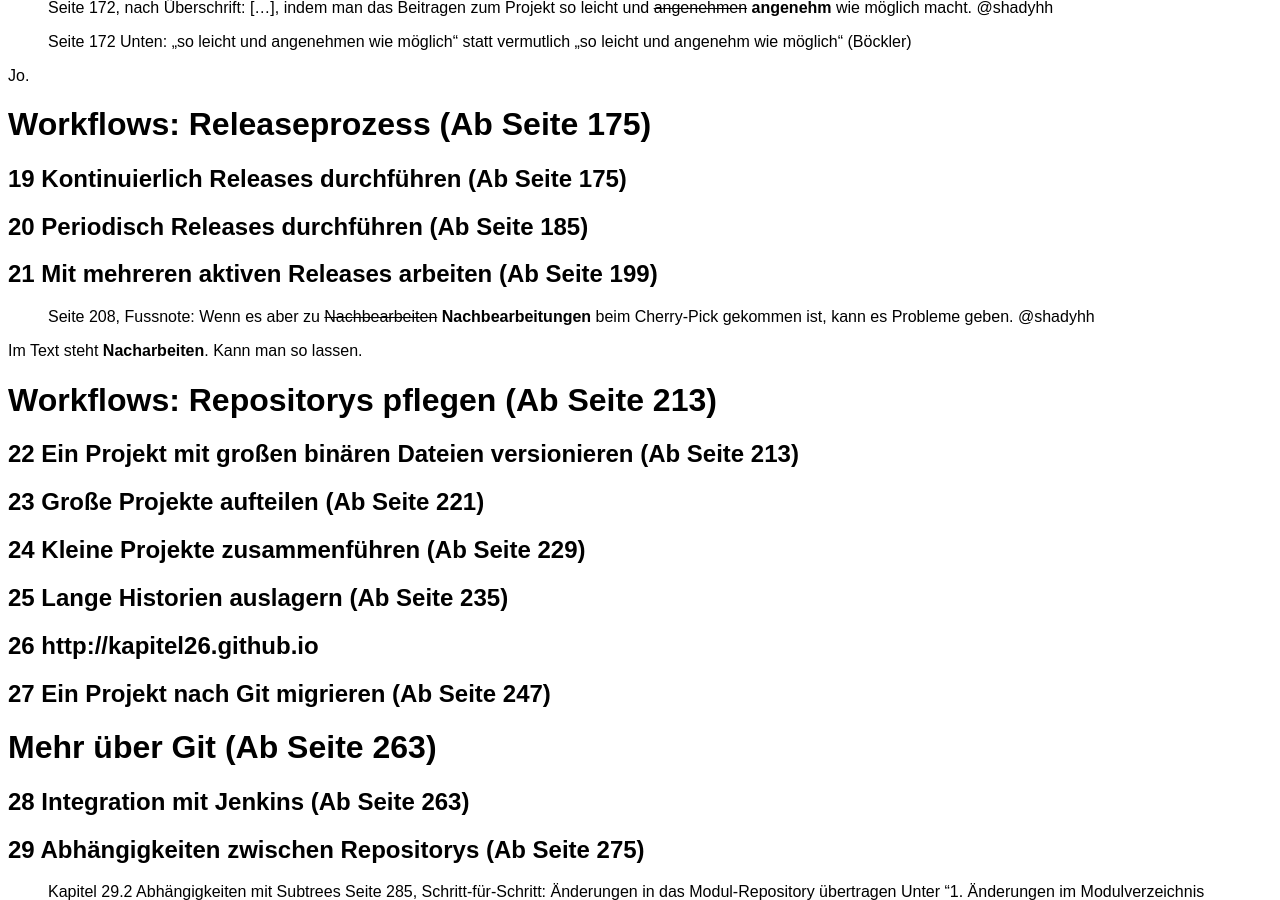
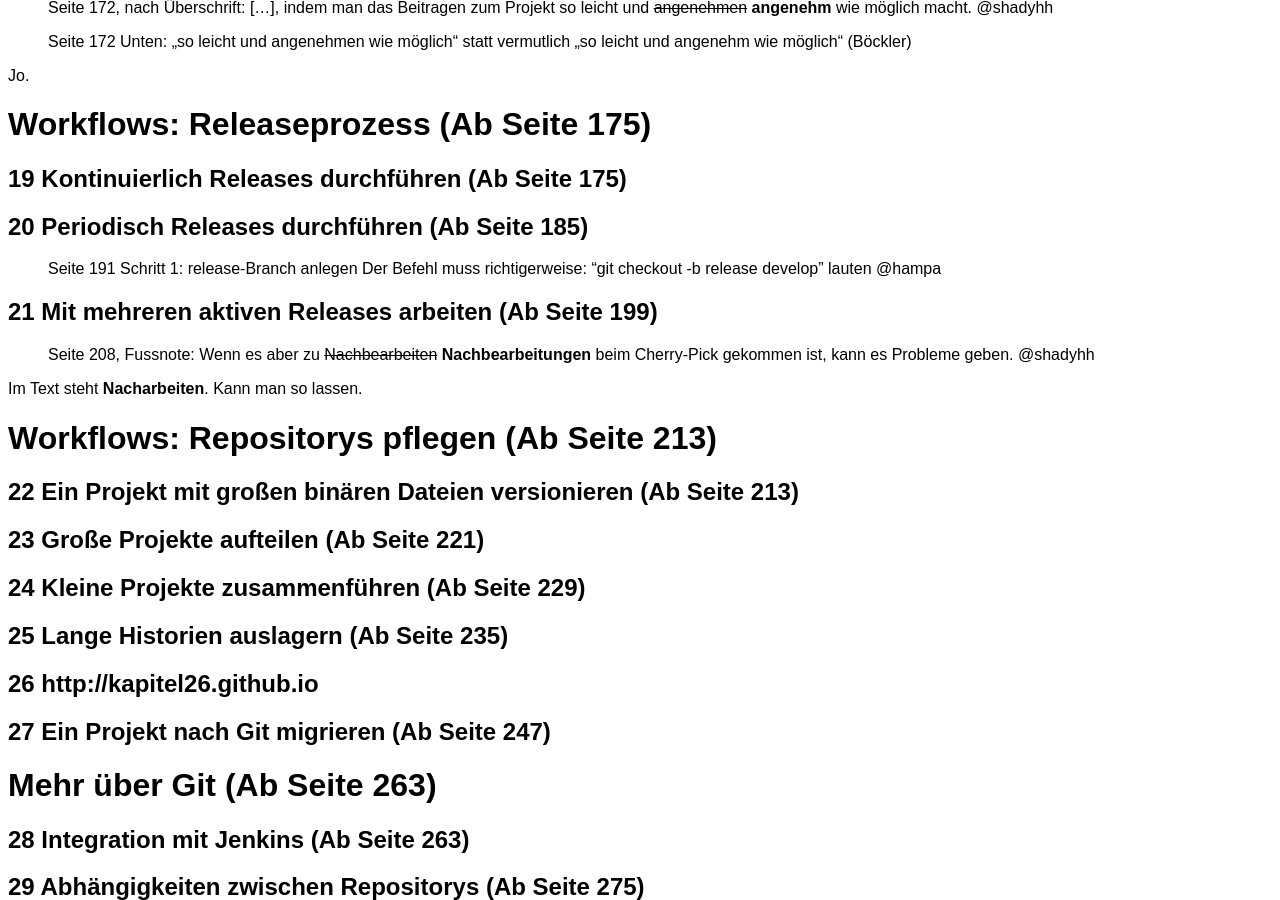
Before and after one commit to kapitel26/gitbuch-feedback, a Jekyll site: the page built from feedback-git-buch-auflage-4.md, in a window 1280 px wide and 900 px high, scrolled down 2113 px. Built offline with Jekyll 4.4.1, drawn with Linux system fonts in a browser that asks for light colours.

Commit message:
Update feedback-git-buch-auflage-4.md
Seite 191: Schritt 1: release-Branch anlegen.
Der Release-Branch müsste basierend auf dem develop-Branch erstellt werden.

Grüsse und danke für das tolle Buch
Hampa

```diff
--- a/feedback-git-buch-auflage-4.md
+++ b/feedback-git-buch-auflage-4.md
@@ -115,6 +115,10 @@ Jo.
 
 ## 20 Periodisch Releases durchführen (Ab Seite 185)
 
+>Seite 191 Schritt 1: release-Branch anlegen
+Der Befehl muss richtigerweise: "git checkout -b release develop" lauten
+@hampa
+
 ## 21 Mit mehreren aktiven Releases arbeiten (Ab Seite 199)
 
 > Seite 208, Fussnote: Wenn es aber zu ~~Nachbearbeiten~~ **Nachbearbeitungen** beim Cherry-Pick gekommen ist, kann es Probleme geben. @shadyhh
```
